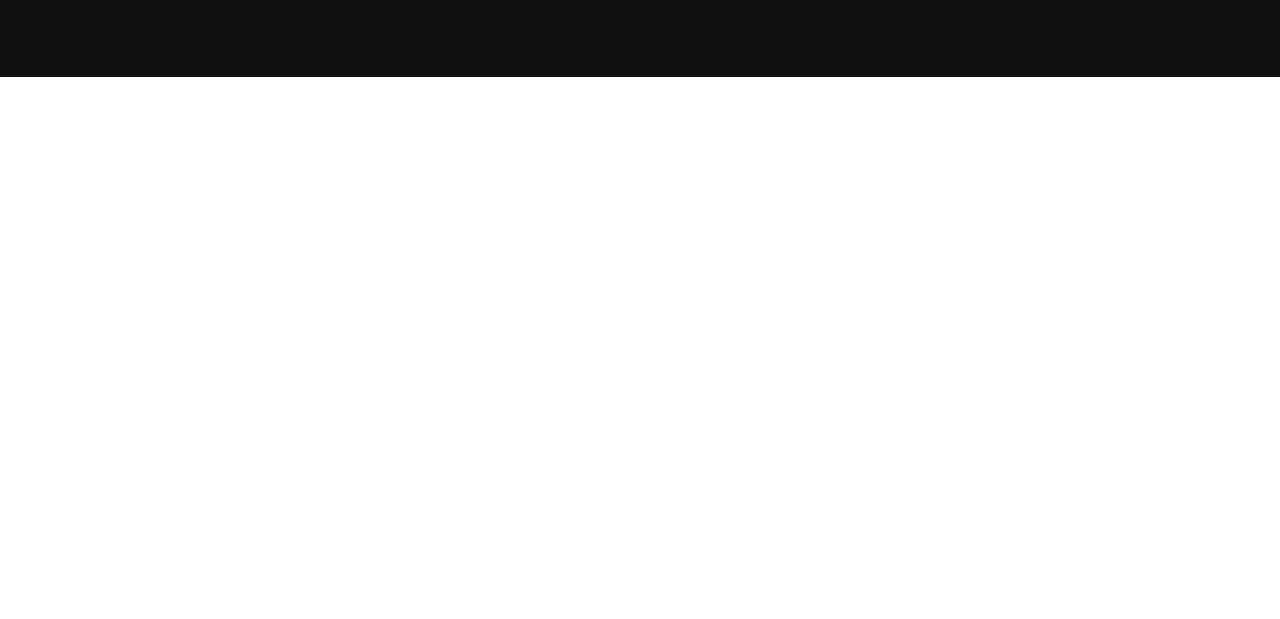
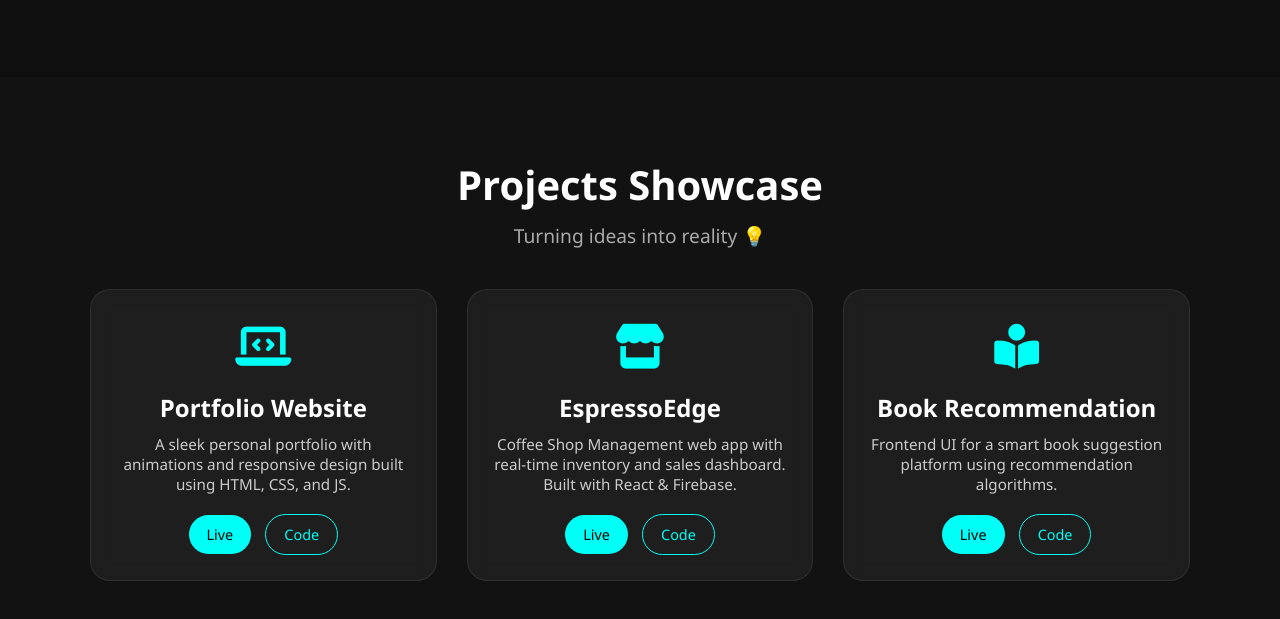
Before and after one commit to Omkarkadam-dev/My_Portfolio-2, a plain HTML site: page index.html in a window 1280 px wide. Shown: the part 1846-2465 px from the top of the page. Before the commit the page ends 1923 px from the top, so only its background shows below. Drawn offline with Linux system fonts and the light colour scheme.

Commit message:
add Project Section

```diff
--- a/assets/script.js
+++ b/assets/script.js
@@ -42,3 +42,21 @@ const aboutObserver = new IntersectionObserver((entries) => {
 });
 
 aboutObserver.observe(aboutContent);
+
+
+// Animate project cards on scroll
+const projectCards = document.querySelectorAll('.project-card');
+
+const projectObserver = new IntersectionObserver((entries) => {
+  entries.forEach(entry => {
+    if (entry.isIntersecting) {
+      entry.target.classList.add('in-view');
+    }
+  });
+}, {
+  threshold: 0.3,
+});
+
+projectCards.forEach(card => {
+  projectObserver.observe(card);
+});
--- a/assets/style.css
+++ b/assets/style.css
@@ -287,3 +287,103 @@
       text-align: center;
     }
   }
+
+
+  .projects {
+    background: #121212;
+    color: #fff;
+    padding: 80px 20px;
+    text-align: center;
+  }
+
+  .projects-grid {
+    display: grid;
+    grid-template-columns: repeat(auto-fit, minmax(280px, 1fr));
+    gap: 30px;
+    margin-top: 40px;
+    max-width: 1100px;
+    margin-left: auto;
+    margin-right: auto;
+  }
+
+  .project-card {
+    background: rgba(255, 255, 255, 0.05);
+    padding: 25px;
+    border-radius: 20px;
+    backdrop-filter: blur(10px);
+    border: 1px solid rgba(255, 255, 255, 0.08);
+    transition: transform 0.3s ease, box-shadow 0.3s ease;
+    opacity: 0;
+    transform: translateY(30px);
+  }
+
+  .project-card:hover {
+    transform: translateY(-10px) scale(1.02);
+    box-shadow: 0 0 15px #00fff7, 0 0 40px rgba(0, 255, 247, 0.2);
+  }
+
+  .project-icon {
+    font-size: 2.8rem;
+    color: #00fff7;
+    margin-bottom: 15px;
+  }
+
+  .project-card h3 {
+    font-size: 1.5rem;
+    margin-bottom: 10px;
+  }
+
+  .project-card p {
+    font-size: 0.95rem;
+    color: #ccc;
+    margin-bottom: 20px;
+  }
+
+  .project-links a {
+    text-decoration: none;
+    padding: 10px 18px;
+    border-radius: 25px;
+    font-size: 0.9rem;
+    margin: 0 5px;
+    display: inline-block;
+    transition: all 0.3s ease;
+  }
+
+  .btn-live {
+    background-color: #00fff7;
+    color: #000;
+  }
+
+  .btn-code {
+    background-color: transparent;
+    color: #00fff7;
+    border: 1px solid #00fff7;
+  }
+
+  .btn-live:hover {
+    background-color: #00e6dc;
+    box-shadow: 0 0 10px #00fff7;
+  }
+
+  .btn-code:hover {
+    background-color: #00fff7;
+    color: #000;
+    box-shadow: 0 0 10px #00fff7;
+  }
+
+  /* Scroll animation */
+  .project-card.in-view {
+    opacity: 1;
+    transform: translateY(0);
+  }
+
+  /* Responsive Tweaks */
+  @media (max-width: 768px) {
+    .project-card {
+      padding: 20px;
+    }
+
+    .project-card h3 {
+      font-size: 1.3rem;
+    }
+  }
--- a/index.html
+++ b/index.html
@@ -86,6 +86,52 @@
     </div>
   </section>
 
+  <section class="projects" id="projects">
+    <h2 class="section-title">Projects Showcase</h2>
+    <p class="section-subtitle">Turning ideas into reality 💡</p>
+
+    <div class="projects-grid">
+      <!-- Project Card 1 -->
+      <div class="project-card">
+        <div class="project-icon">
+          <i class="fas fa-laptop-code"></i>
+        </div>
+        <h3>Portfolio Website</h3>
+        <p>A sleek personal portfolio with animations and responsive design built using HTML, CSS, and JS.</p>
+        <div class="project-links">
+          <a href="#" class="btn-live" target="_blank">Live</a>
+          <a href="#" class="btn-code" target="_blank">Code</a>
+        </div>
+      </div>
+
+      <!-- Project Card 2 -->
+      <div class="project-card">
+        <div class="project-icon">
+          <i class="fas fa-store"></i>
+        </div>
+        <h3>EspressoEdge</h3>
+        <p>Coffee Shop Management web app with real-time inventory and sales dashboard. Built with React & Firebase.</p>
+        <div class="project-links">
+          <a href="#" class="btn-live" target="_blank">Live</a>
+          <a href="#" class="btn-code" target="_blank">Code</a>
+        </div>
+      </div>
+
+      <!-- Project Card 3 -->
+      <div class="project-card">
+        <div class="project-icon">
+          <i class="fas fa-book-reader"></i>
+        </div>
+        <h3>Book Recommendation</h3>
+        <p>Frontend UI for a smart book suggestion platform using recommendation algorithms.</p>
+        <div class="project-links">
+          <a href="#" class="btn-live" target="_blank">Live</a>
+          <a href="#" class="btn-code" target="_blank">Code</a>
+        </div>
+      </div>
+    </div>
+  </section>
+
 
 
   <script src="/assets/script.js"></script>
```
